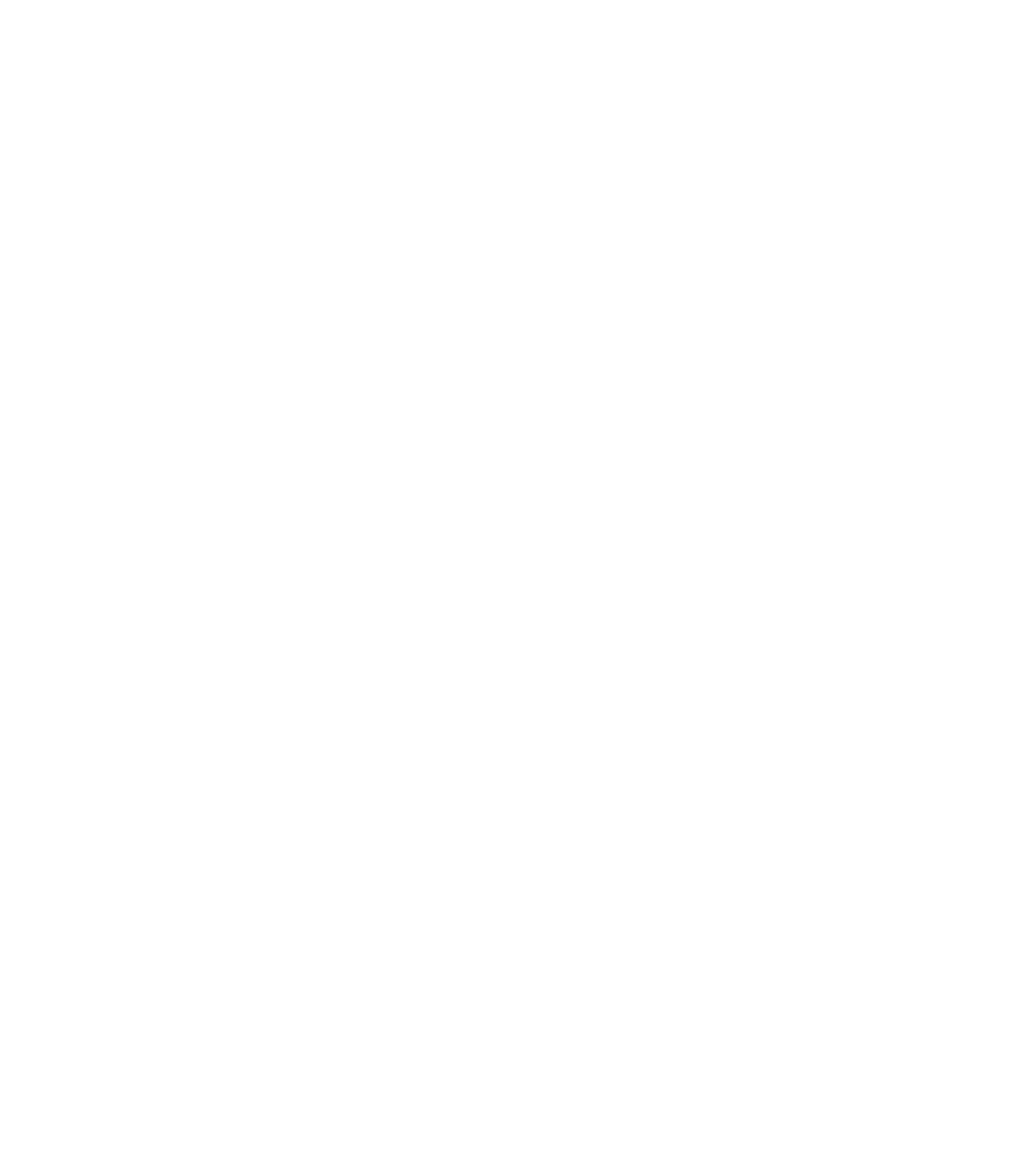
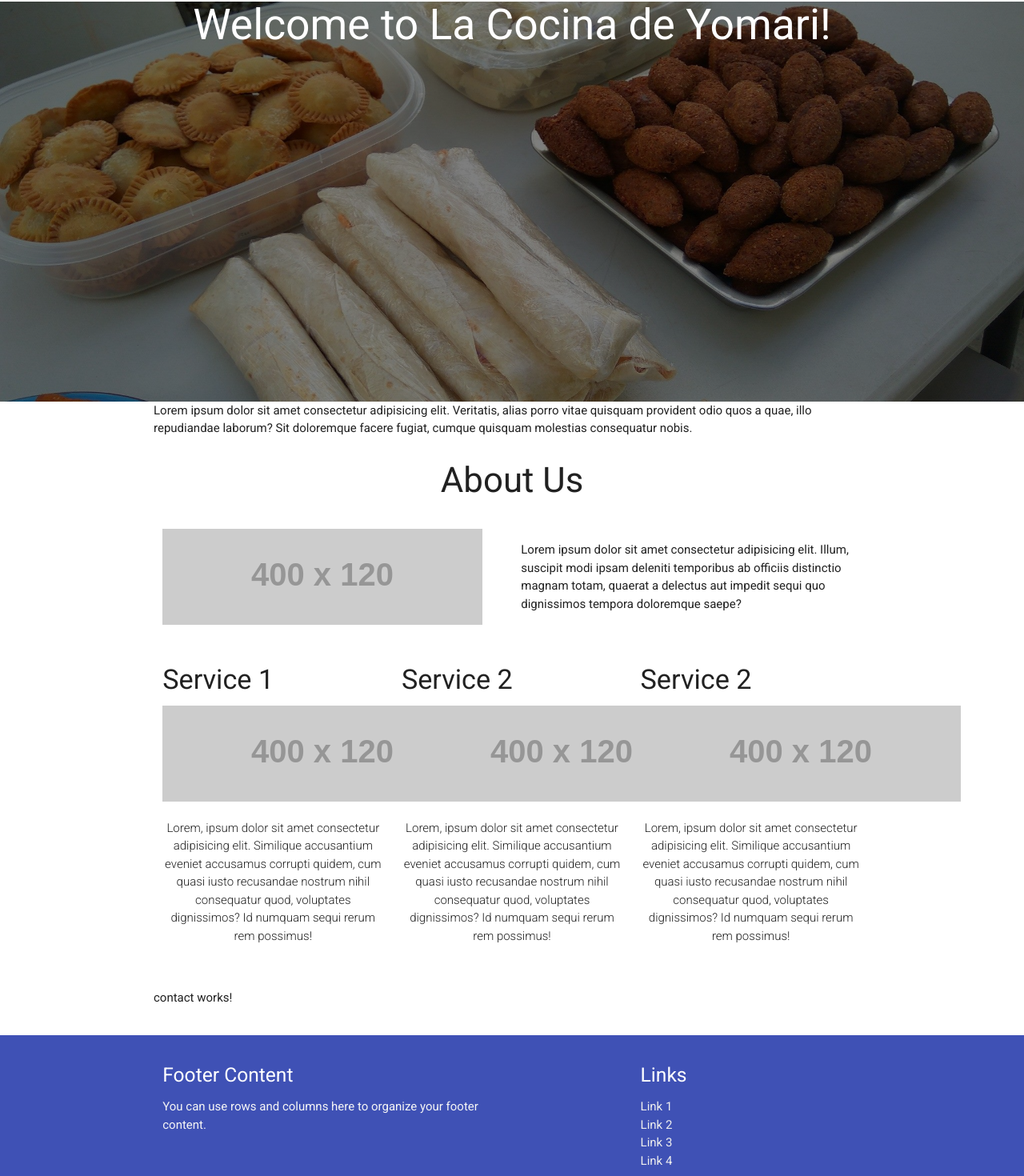
Before and after one commit to cristiandepena/CocinaApp, an Angular app: page / in a window 1280 px wide. Shown: the part 98-1568 px from the top of the page at 80% size. Before the commit the page ends 800 px from the top, so only its background shows below. Built offline with nearby package versions, Linux system fonts and the light colour scheme.

Commit message:
Adding components to main page

```diff
--- a/src/app/app.component.html
+++ b/src/app/app.component.html
@@ -1,9 +1,49 @@
 <app-main-navbar></app-main-navbar>
-<div class="carousel">
-  <a class="carousel-item" href="#one!"><img src="https://lorempixel.com/250/250/nature/1"></a>
-  <a class="carousel-item" href="#two!"><img src="https://lorempixel.com/250/250/nature/2"></a>
-  <a class="carousel-item" href="#three!"><img src="https://lorempixel.com/250/250/nature/3"></a>
-  <a class="carousel-item" href="#four!"><img src="https://lorempixel.com/250/250/nature/4"></a>
-  <a class="carousel-item" href="#five!"><img src="https://lorempixel.com/250/250/nature/5"></a>
+<app-main-banner></app-main-banner>
+<div class="container">
+  <div>Lorem ipsum dolor sit amet consectetur adipisicing elit. Veritatis, alias porro vitae quisquam provident odio
+    quos a quae, illo repudiandae laborum? Sit doloremque facere fugiat, cumque quisquam molestias consequatur nobis.
+  </div>
+  <div class="row">
+    <router-outlet></router-outlet>
+  </div>
 </div>
-<router-outlet></router-outlet>
+
+<!-- About -->
+<div class="container">
+  <div class="row">
+    <app-about></app-about>
+  </div>
+</div>
+<!-- Services -->
+<div class="container">
+  <div class="row">
+    <app-services></app-services>
+  </div>
+</div>
+<!-- Contact Us -->
+<div class="container">
+  <div class="row">
+    <app-contact></app-contact>
+  </div>
+</div>
+
+<footer class="page-footer indigo">
+  <div class="container">
+    <div class="row">
+      <div class="col l6 s12">
+        <h5 class="white-text">Footer Content</h5>
+        <p class="grey-text text-lighten-4">You can use rows and columns here to organize your footer content.</p>
+      </div>
+      <div class="col l4 offset-l2 s12">
+        <h5 class="white-text">Links</h5>
+        <ul>
+          <li><a class="grey-text text-lighten-3" href="#!">Link 1</a></li>
+          <li><a class="grey-text text-lighten-3" href="#!">Link 2</a></li>
+          <li><a class="grey-text text-lighten-3" href="#!">Link 3</a></li>
+          <li><a class="grey-text text-lighten-3" href="#!">Link 4</a></li>
+        </ul>
+      </div>
+    </div>
+  </div>
+</footer>
```
Also changed, not shown: src/app/app.module.ts (+9 -1 lines).
